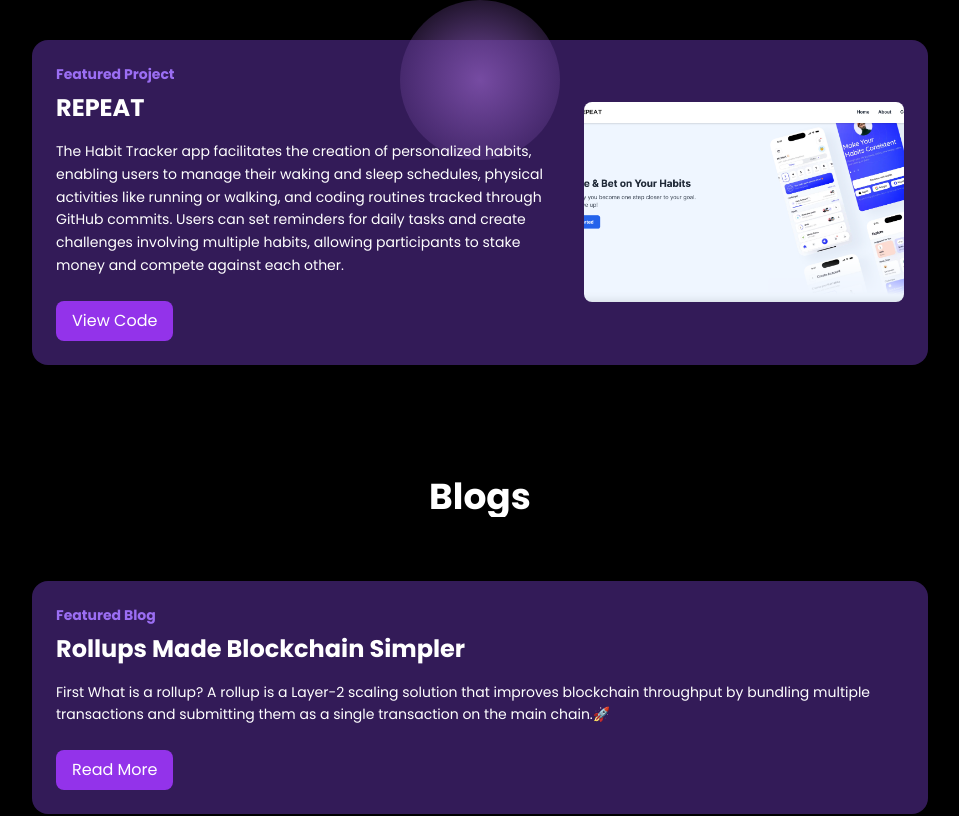
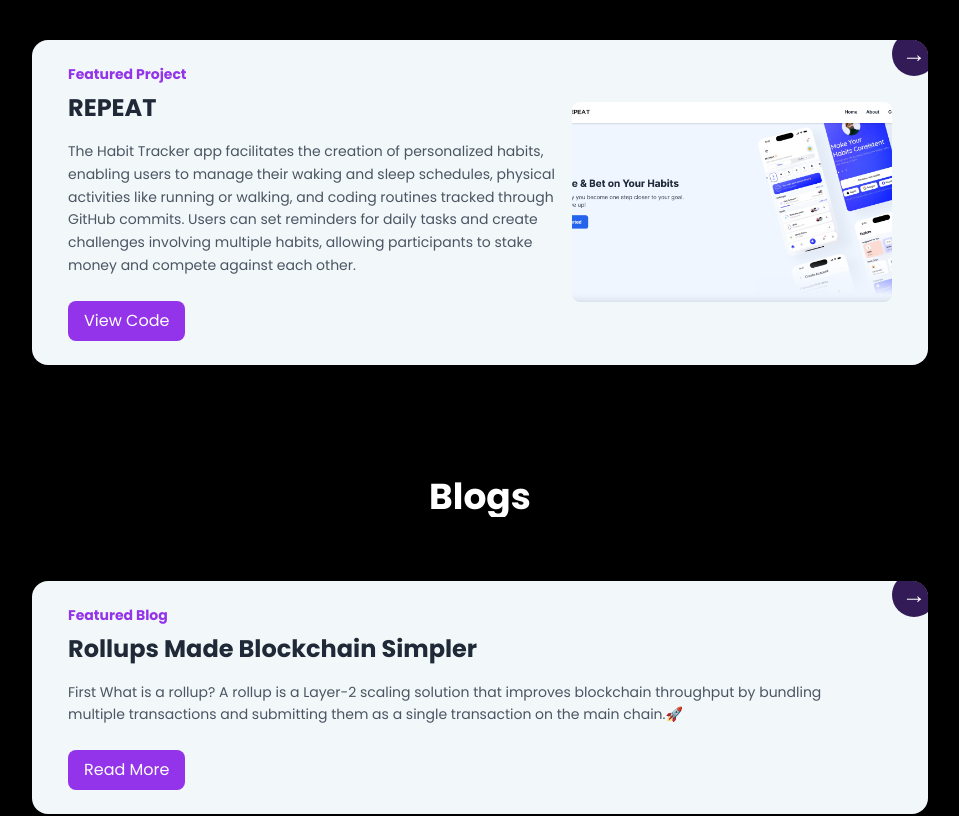
Before and after one commit to KaushikKC/portfolio, a React (Create React App) app: page / in a window 1280 px wide. Shown: the part 2271-3087 px from the top of the page, without its empty margins (160-1119 px from the left). Built offline with nearby package versions, Linux system fonts and the light colour scheme.

Commit message:
cards design updated

```diff
--- a/src/components/Blogs.jsx
+++ b/src/components/Blogs.jsx
@@ -1,38 +1,61 @@
 import React from "react";
-import blogs from "../data/Blogs"; // Assuming you have blogs data in a similar structure to projects
+import blogs from "../data/Blogs";
 
 const Blogs = () => {
   return (
     <div id="blogs" className="flex flex-col items-center mt-10 px-4 md:px-0">
       <p className="text-4xl font-bold mt-2">Blogs</p>
       <div className="flex flex-col items-center space-y-16 py-16 bg-black w-full">
-        {blogs.map((blog) => (
-          <div
-            key={blog.id}
-            className="relative w-full max-w-4xl p-6 bg-[#331b58] rounded-2xl shadow-lg flex flex-col md:flex-row items-center text-center md:text-left"
-          >
-            {/* Content */}
-            <div className="relative z-10 flex-1">
-              <h3 className="text-sm font-bold text-[#9b6ef3]">
-                Featured Blog
-              </h3>
-              <h2 className="mt-2 text-2xl font-bold">{blog.title}</h2>
-              <p className="mt-4 text-sm leading-relaxed">{blog.description}</p>
+        {blogs.map(blog =>
+          <div key={blog.id} className="w-full max-w-4xl">
+            <a
+              href={blog.url}
+              target="_blank"
+              rel="noopener noreferrer"
+              className="relative block w-full bg-[#f2f8f9] rounded-2xl p-6 overflow-hidden group hover:cursor-pointer shadow-lg"
+            >
+              {/* Expanding circle background effect */}
+              <div className="absolute z-0 -top-4 -right-4 w-8 h-8 bg-[#331b58] rounded-full scale-110 group-hover:scale-[110] transition-transform duration-500 ease-out origin-center" />
 
-              {/* Buttons */}
-              <div className="mt-6 flex justify-center md:justify-start space-x-4">
-                <a
-                  href={blog.url}
-                  target="_blank"
-                  rel="noopener noreferrer"
-                  className="px-4 py-2 bg-purple-600 text-white rounded-lg hover:bg-purple-700 transition"
-                >
-                  Read More
-                </a>
+              {/* Go corner button */}
+              <div className="absolute -top-2 -right-2 w-11 h-11 bg-[#331b58] rounded-full flex items-center justify-center overflow-hidden z-10">
+                <div className="text-white text-2xl">→</div>
               </div>
-            </div>
+
+              {/* Content */}
+              <div className="flex flex-col md:flex-row items-center text-center md:text-left px-3">
+                <div className="relative z-[1] flex-1">
+                  <h3 className="text-sm font-bold text-purple-600 group-hover:text-white transition-colors duration-300">
+                    Featured Blog
+                  </h3>
+                  <h2 className="mt-2 text-2xl font-bold text-gray-800 group-hover:text-white transition-colors duration-300">
+                    {blog.title}
+                  </h2>
+                  <p className="mt-4 mr-4 text-sm leading-relaxed text-gray-600 group-hover:text-white/80 transition-colors duration-300">
+                    {blog.description}
+                  </p>
+
+                  {/* Button */}
+                  <div className="mt-6 flex justify-center md:justify-start space-x-4">
+                    <button className="px-4 py-2 bg-purple-600 text-white rounded-lg hover:bg-[#8b5ee3] transition">
+                      Read More
+                    </button>
+                  </div>
+                </div>
+
+                {/* Image */}
+                {blog.imageUrl &&
+                  <div className="relative z-[1] mt-8 md:mt-0 flex justify-center w-full md:w-auto">
+                    <img
+                      src={blog.imageUrl}
+                      alt={`${blog.title} Cover`}
+                      className="w-full max-w-xs rounded-lg h-[200px] object-cover"
+                    />
+                  </div>}
+              </div>
+            </a>
           </div>
-        ))}
+        )}
       </div>
     </div>
   );
--- a/src/components/Projects.jsx
+++ b/src/components/Projects.jsx
@@ -1,6 +1,76 @@
+// import React from "react";
+// import projects from "../data/Projects"; // Assuming you have projects data in a similar structure
+
+// const Projects = ({ project }) => {
+//   return (
+// <div
+//   id="projects"
+//   className="flex flex-col items-center mt-10 px-4 md:px-0"
+// >
+//   <p className="text-4xl font-bold mt-2">Projects</p>
+//   <div className="flex flex-col items-center space-y-16 py-16 bg-black w-full">
+//     {projects.map(project =>
+//           <div
+//             key={project.id}
+//             className="relative w-full max-w-4xl p-6 bg-[#331b58] rounded-2xl shadow-lg flex flex-col md:flex-row items-center text-center md:text-left"
+//           >
+//             {/* Gradient Circle */}
+//             <div className="absolute -top-10 left-1/2 transform -translate-x-1/2 h-40 w-40 bg-gradient-radial from-[#764ba2] to-transparent rounded-full z-0" />
+
+//             {/* Content */}
+//             <div className="relative z-10 flex-1">
+//               <h3 className="text-sm font-bold text-[#9b6ef3]">
+//                 Featured Project
+//               </h3>
+//               <h2 className="mt-2 text-2xl font-bold">
+//                 {project.title}
+//               </h2>
+//               <p className="mt-4 mr-4 text-sm leading-relaxed">
+//                 {project.description}
+//               </p>
+
+//               {/* Buttons */}
+//               <div className="mt-6 flex justify-center md:justify-start space-x-4">
+//                 {project.demoUrl
+//                   ? <a
+//                       href={project.demoUrl}
+//                       target="_blank"
+//                       rel="noopener noreferrer"
+//                       className="px-4 py-2 bg-purple-600 text-white rounded-lg hover:bg-purple-700 transition"
+//                     >
+//                       View Demo
+//                     </a>
+//                   : <a
+//                       href={project.codeUrl}
+//                       target="_blank"
+//                       rel="noopener noreferrer"
+//                       className="px-4 py-2 bg-purple-600 text-white rounded-lg hover:bg-purple-700 transition"
+//                     >
+//                       View Code
+//                     </a>}
+//               </div>
+//             </div>
+
+//             {/* Image (Centered) */}
+//             <div className="relative z-10 mt-8 md:mt-0 flex justify-center w-full md:w-auto">
+//               <img
+//                 src={project.imageUrl}
+//                 alt={`${project.title} Screenshot`}
+//                 className="w-full max-w-xs rounded-lg h-[200px] object-cover" // added object-cover to maintain aspect ratio
+//               />
+//             </div>
+//           </div>
+//         )}
+//       </div>
+//     </div>
+
+//   );
+// };
+
+// export default Projects;
+
 import React from "react";
-import projects from "../data/Projects"; // Assuming you have projects data in a similar structure
-
+import projects from "../data/Projects";
 const Projects = () => {
   return (
     <div
@@ -9,58 +79,57 @@ const Projects = () => {
     >
       <p className="text-4xl font-bold mt-2">Projects</p>
       <div className="flex flex-col items-center space-y-16 py-16 bg-black w-full">
-        {projects.map((project) => (
-          <div
-            key={project.id}
-            className="relative w-full max-w-4xl p-6 bg-[#331b58] rounded-2xl shadow-lg flex flex-col md:flex-row items-center text-center md:text-left"
+        {projects.map(project =>
+          <div className="w-full max-w-4xl">
+            <a
+              href={project.demoUrl || project.codeUrl}
+              className="relative block w-full bg-[#f2f8f9] rounded-2xl p-6 overflow-hidden group hover:cursor-pointer shadow-lg"
             >
-            {/* Gradient Circle */}
-            <div className="absolute -top-10 left-1/2 transform -translate-x-1/2 h-40 w-40 bg-gradient-radial from-[#764ba2] to-transparent rounded-full z-0"></div>
+              {/* Expanding circle background effect */}
+              <div className="absolute z-0 -top-4 -right-4 w-8 h-8 bg-[#331b58] rounded-full scale-110 group-hover:scale-[110] transition-transform duration-500 ease-out origin-center" />
+
+              {/* Go corner button */}
+              <div className="absolute -top-2 -right-2 w-11 h-11 bg-[#331b58] rounded-full flex items-center justify-center overflow-hidden z-10">
+                <div className="text-white  text-2xl">→</div>
+              </div>
 
               {/* Content */}
-            <div className="relative z-10 flex-1">
-              <h3 className="text-sm font-bold text-[#9b6ef3]">
+              <div className="flex flex-col md:flex-row items-center text-center md:text-left px-3">
+                <div className="relative z-[1] flex-1">
+                  <h3 className="text-sm font-bold text-purple-600  group-hover:text-white transition-colors duration-300">
                     Featured Project
                   </h3>
-              <h2 className="mt-2 text-2xl font-bold">{project.title}</h2>
-              <p className="mt-4 mr-4 text-sm leading-relaxed">
+                  <h2 className="mt-2 text-2xl font-bold text-gray-800 group-hover:text-white transition-colors duration-300">
+                    {project.title}
+                  </h2>
+                  <p className="mt-4 mr-4 text-sm leading-relaxed text-gray-600 group-hover:text-white/80 transition-colors duration-300">
                     {project.description}
                   </p>
 
                   {/* Buttons */}
                   <div className="mt-6 flex justify-center md:justify-start space-x-4">
-                {project.demoUrl ? (
-                  <a
-                    href={project.demoUrl}
-                    target="_blank"
-                    rel="noopener noreferrer"
-                    className="px-4 py-2 bg-purple-600 text-white rounded-lg hover:bg-purple-700 transition"
-                  >
+                    {project.demoUrl
+                      ? <button className="px-4 py-2 bg-purple-600  text-white rounded-lg hover:bg-[#8b5ee3] transition">
                           View Demo
-                  </a>
-                ) : (
-                  <a
-                    href={project.codeUrl}
-                    target="_blank"
-                    rel="noopener noreferrer"
-                    className="px-4 py-2 bg-purple-600 text-white rounded-lg hover:bg-purple-700 transition"
-                  >
+                        </button>
+                      : <button className="px-4 py-2 bg-purple-600  text-white rounded-lg hover:bg-[#8b5ee3] transition">
                           View Code
-                  </a>
-                )}
+                        </button>}
                   </div>
                 </div>
 
-            {/* Image (Centered) */}
-            <div className="relative z-10 mt-8 md:mt-0 flex justify-center w-full md:w-auto">
+                {/* Image */}
+                <div className="relative z-[1] mt-8 md:mt-0 flex justify-center w-full md:w-auto">
                   <img
                     src={project.imageUrl}
                     alt={`${project.title} Screenshot`}
-                className="w-full max-w-xs rounded-lg h-[200px] object-cover" // added object-cover to maintain aspect ratio
+                    className="w-full max-w-xs rounded-lg h-[200px] object-cover"
                   />
                 </div>
               </div>
-        ))}
+            </a>
+          </div>
+        )}
       </div>
     </div>
   );
```
Also changed, not shown: src/components/Events.jsx (+48 -36 lines). Lines whose indentation alone changed are shown as unchanged.
